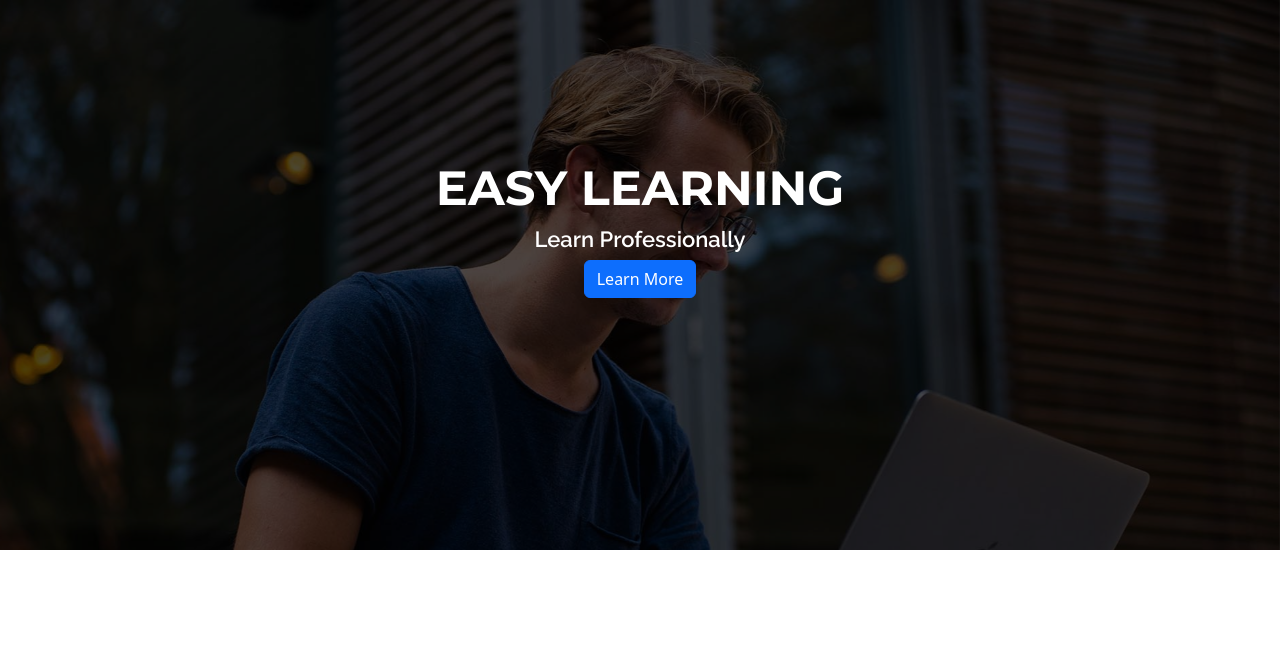
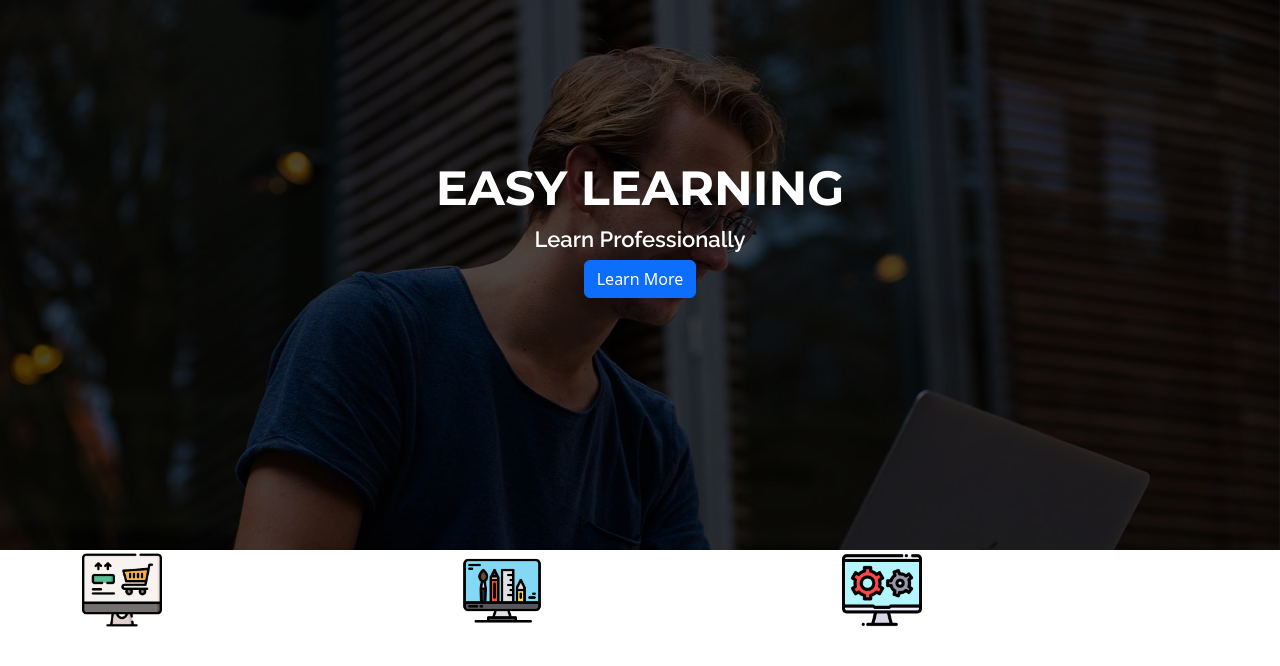
Before and after one commit to Harounjlassi/EasyLearning, a React (Create React App) app: page / in a window 1280 px wide. Shown: the top 666 px of the page. Built offline with nearby package versions, Linux system fonts and the light colour scheme; a web font is replaced by a local one.

Commit message:
LoadImages

```diff
--- a/src/App.js
+++ b/src/App.js
@@ -1,10 +1,12 @@
 import React from "react";
 import TopBanner from "./components/TopBanner/TopBanner";
+import Services from "./components/Services/Services";
 
 function App() {
   return (
     <div className="App">
       <TopBanner />
+      <Services />
     </div>
   );
 }
--- a/src/asset/css/custom.css
+++ b/src/asset/css/custom.css
@@ -27,3 +27,15 @@
   color: white;
   font-size: 22px;
 }
+.ecommerceIcon {
+  height: 80px;
+  width: 80px;
+}
+.designIcon {
+  height: 80px;
+  width: 80px;
+}
+.webIcon {
+  height: 80px;
+  width: 80px;
+}
--- /dev/null
+++ b/src/components/Services/Services.jsx
@@ -0,0 +1,39 @@
+import React, { Component, Fragment } from "react";
+import { Container, Row, Col, Button } from "react-bootstrap";
+import designIcon from "../../asset/image/design.png";
+import ecommerceIcon from "../../asset/image/ecommerce.png";
+import webIcon from "../../asset/image/web.png";
+class Services extends Component {
+  render() {
+    return (
+      <Fragment>
+        <Container className="">
+          <Row>
+            <Col lg={4} md={6} sm={12} className="">
+              <div>
+                <img
+                  className="ecommerceIcon"
+                  src={ecommerceIcon}
+                  alt=""
+                  srcset=""
+                />
+              </div>
+            </Col>
+            <Col lg={4} md={6} sm={12} className="">
+              <div>
+                <img className="designIcon" src={designIcon} alt="" srcset="" />
+              </div>
+            </Col>
+            <Col lg={4} md={6} sm={12} className="">
+              <div>
+                <img className="webIcon" src={webIcon} alt="" srcset="" />
+              </div>
+            </Col>
+          </Row>
+        </Container>
+      </Fragment>
+    );
+  }
+}
+
+export default Services;
```
